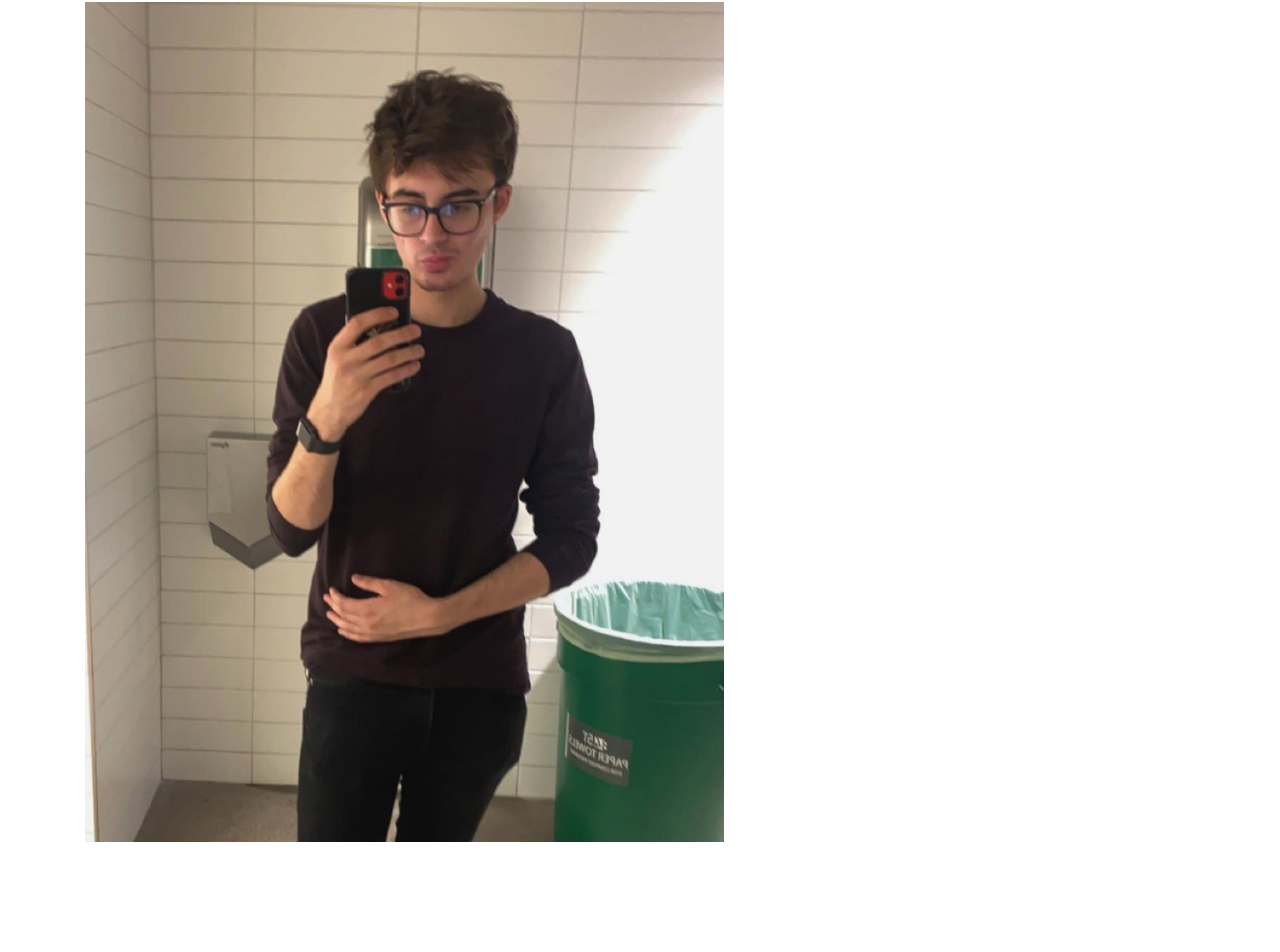
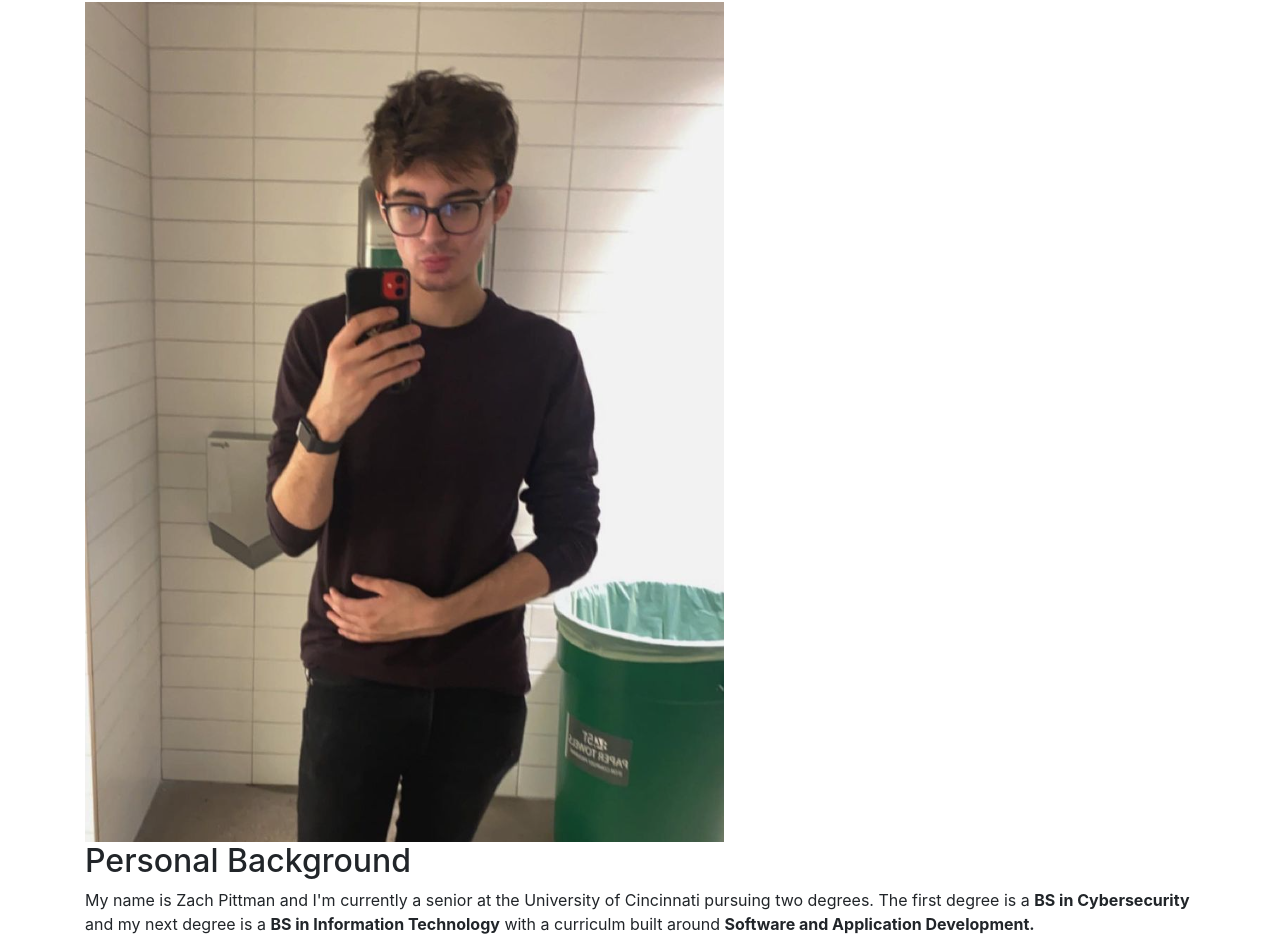
Before and after one commit to IT3049C-Lively-FA23/online-portfolio-pittmaza, a website: page index.html in a window 1280 px wide. Shown: the part 54-1006 px from the top of the page. Before the commit the page ends 896 px from the top, so only its background shows below. Drawn offline with nearby package versions, Linux system fonts and the light colour scheme.

Commit message:
added Personal background section

```diff
--- a/index.html
+++ b/index.html
@@ -19,6 +19,19 @@
     <div class="container">
       <h1>Zach Pittman</h1>
       <img src="resources/images/zach_selfie.png" />
+
+      <!-- I do use the prettier extension so all my code is auto formatted :D -->
+
+      <div class="section" id="personalBackground">
+        <h2>Personal Background</h2>
+        <p>
+          My name is Zach Pittman and I'm currently a senior at the University
+          of Cincinnati pursuing two degrees. The first degree is a
+          <b>BS in Cybersecurity</b> and my next degree is a
+          <b>BS in Information Technology</b> with a curriculm built around
+          <b>Software and Application Development.</b>
+        </p>
+      </div>
 
       <!-- WORK FROM INSIDE THIS CONTAINER-->
     </div>
```
